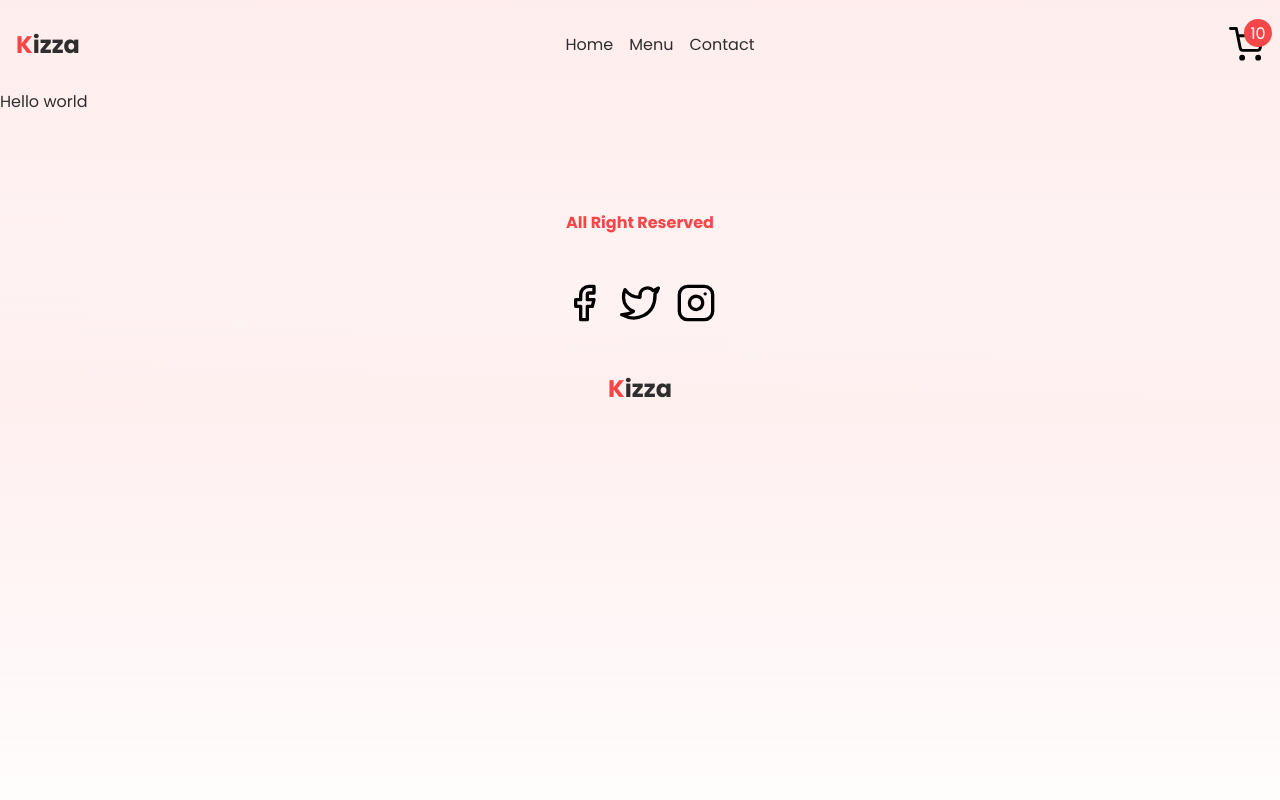
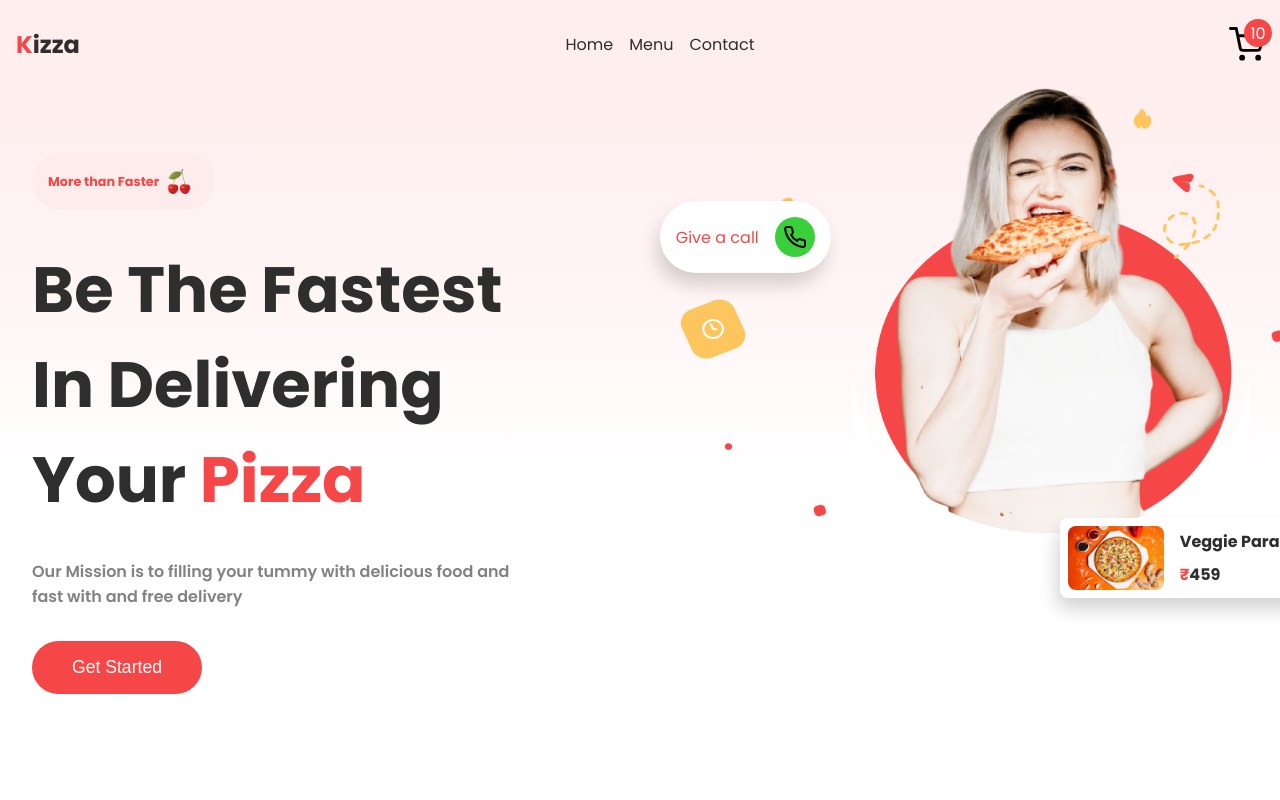
Before and after one commit to deepaksnegi/kizza, a Next.js app: page / in a window 1280 px wide. Shown: the top 800 px of the page. Built offline with nearby package versions, Linux system fonts and the light colour scheme.

Commit message:
added hero section

```diff
--- a/src/components/Footer.tsx
+++ b/src/components/Footer.tsx
@@ -16,7 +16,7 @@ const Footer = (props: Props) => {
         <Image src={twitter} alt="twitter" height={40} width={40} />
         <Image src={instagram} alt="instagram" height={40} width={40} />
       </div>
-      <div className={style.logo}>
+      <div className="logo">
         <span>Kizza</span>
       </div>
     </div>
--- a/src/components/Header.tsx
+++ b/src/components/Header.tsx
@@ -1,7 +1,6 @@
 import Image from "next/image";
 import React from "react";
 import style from "../styles/Header.module.css";
-import logo from "../assets/Logo.png";
 import cartIcon from "../assets/cartIcon.svg";
 
 type Props = {};
@@ -9,7 +8,7 @@ type Props = {};
 const Header = (props: Props) => {
   return (
     <div className={style.header}>
-      <div className={style.logo}>
+      <div className="logo">
         <span>Kizza</span>
       </div>
 
--- /dev/null
+++ b/src/components/Hero.tsx
@@ -0,0 +1,64 @@
+import Image from "next/image";
+import React from "react";
+import style from "../styles/Hero.module.css";
+import cherry from "../assets/Cherry.png";
+import heroImage from "../assets/HeroImage.png";
+import phone from "../assets/phone.svg";
+import pizza from "../assets/p1.jpg";
+
+const Hero = () => {
+  return (
+    <div className={style.hero}>
+      <div className={style.left}>
+        <div className={style.cherry}>
+          <span>More than Faster</span>
+          <Image src={cherry} alt="cherry" width={40} height={25} />
+        </div>
+
+        <div className={style.heroText}>
+          <span>Be The Fastest </span>
+          <span>In Delivering </span>
+          <span>
+            Your
+            <span className={style.themeTextColor}> Pizza</span>
+          </span>
+        </div>
+
+        <div className={style.info}>
+          Our Mission is to filling your tummy with delicious food and fast with
+          and free delivery
+        </div>
+
+        <button className={style.button}>Get Started</button>
+      </div>
+
+      <div className={style.right}>
+        <div className={style.heroImage}>
+          <Image src={heroImage} alt="pizza image" fill />
+        </div>
+
+        <div className={style.contact}>
+          <span>Give a call</span>
+          <div>
+            <Image src={phone} alt="contact image" />
+          </div>
+        </div>
+
+        <div className={style.pizza}>
+          <div>
+            <Image src={pizza} alt="pizza image" />
+          </div>
+          <div className={style.pizzaDetails}>
+            <span>Veggie Paradise </span>
+
+            <span>
+              <span className={style.themeTextColor}>₹</span>459
+            </span>
+          </div>
+        </div>
+      </div>
+    </div>
+  );
+};
+
+export default Hero;
--- a/src/pages/index.tsx
+++ b/src/pages/index.tsx
@@ -1,10 +1,20 @@
+import Hero from "@/components/Hero";
 import Layout from "@/components/Layout";
+import Head from "next/head";
+import style from "../styles/Home.module.css";
 
 const Home = () => {
   return (
-    <>
-      <Layout>Hello world</Layout>
-    </>
+    <Layout>
+      <div className={style.home}>
+        <Head>
+          <title>Kizza: Your Happy Place</title>
+        </Head>
+        <main>
+          <Hero />
+        </main>
+      </div>
+    </Layout>
   );
 };
 
--- a/src/styles/Footer.module.css
+++ b/src/styles/Footer.module.css
@@ -12,16 +12,6 @@
   font-weight: bold;
 }
 
-.logo {
-  font-size: 1.5rem;
-  font-weight: bold;
-  flex: 1;
-}
-
-.logo:first-letter {
-  color: var(--themeRed);
-}
-
 .social {
   display: flex;
   gap: 1rem;
--- a/src/styles/Header.module.css
+++ b/src/styles/Header.module.css
@@ -3,16 +3,6 @@
   justify-content: space-between;
   align-items: center;
   padding: 1rem;
-}
-
-.logo {
-  font-size: 1.5rem;
-  font-weight: bold;
-  flex: 1;
-}
-
-.logo:first-letter {
-  color: var(--themeRed);
 }
 
 .menu {
--- /dev/null
+++ b/src/styles/Hero.module.css
@@ -0,0 +1,123 @@
+.hero {
+  display: flex;
+  gap: 2rem;
+}
+
+.left {
+  display: flex;
+  flex-direction: column;
+  gap: 2rem;
+}
+
+.cherry {
+  display: flex;
+  align-items: center;
+  width: fit-content;
+  background-color: var(--pink);
+  padding: 1rem;
+  border-radius: 2rem;
+  margin-top: 3rem;
+  color: var(--themeRed);
+  font-size: 0.8rem;
+  font-weight: bold;
+}
+
+.heroText {
+  display: flex;
+  flex-direction: column;
+  font-size: 4rem;
+  font-weight: bold;
+}
+
+.themeTextColor {
+  color: var(--themeRed);
+}
+
+.info {
+  width: 70%;
+  color: var(--gray);
+  font-weight: 600;
+}
+
+.button {
+  padding: 1rem 2.5rem;
+}
+
+.right {
+  position: relative;
+}
+
+.heroImage {
+  position: absolute;
+  width: 38rem;
+  height: 38rem;
+  top: -5rem;
+  left: -5rem;
+}
+
+.contact {
+  display: flex;
+  align-items: center;
+  position: absolute;
+  top: 6rem;
+  left: -6rem;
+  width: max-content;
+  padding: 1rem;
+  border-radius: 5rem;
+  gap: 1rem;
+  background-color: white;
+  box-shadow: var(--shadow);
+  color: var(--themeRed);
+}
+
+.contact:hover {
+  cursor: pointer;
+  transform: scale(1.1);
+}
+
+.contact > div {
+  background: rgb(59, 208, 59);
+  border-radius: 50%;
+  width: 2.5rem;
+  height: 2.5rem;
+  display: flex;
+  justify-content: center;
+  align-items: center;
+}
+
+.pizza {
+  display: flex;
+  align-items: center;
+  gap: 1rem;
+  background-color: white;
+  box-shadow: var(--shadow);
+  padding: 0.5rem;
+  position: absolute;
+  bottom: 6rem;
+  left: 19rem;
+  width: max-content;
+  border-radius: 0.5rem;
+}
+
+.pizza > div {
+  display: flex;
+}
+
+.pizza > div > img {
+  object-fit: contain;
+  border-radius: 0.5rem;
+  height: 4rem;
+  width: 6rem;
+}
+
+.pizzaDetails {
+  display: flex;
+  flex-direction: column;
+  gap: 0.5rem;
+  font-weight: bold;
+}
+
+.pizza:hover {
+  cursor: pointer;
+  transform: scale(1.1);
+}
--- /dev/null
+++ b/src/styles/Home.module.css
@@ -0,0 +1,3 @@
+.home {
+  padding: 1rem 2rem;
+}
--- a/src/styles/globals.css
+++ b/src/styles/globals.css
@@ -54,3 +54,24 @@ a {
   color: inherit;
   text-decoration: none;
 }
+
+.logo {
+  font-size: 1.5rem;
+  font-weight: bold;
+  flex: 1;
+}
+
+.logo:first-letter {
+  color: var(--themeRed);
+}
+
+button {
+  width: max-content;
+  padding: 1rem;
+  border-radius: 4rem;
+  color: white;
+  background-color: var(--themeRed);
+  border: none;
+  font-size: 1.1rem;
+  cursor: pointer;
+}
```
Also changed, not shown: src/assets/phone.svg (added).
